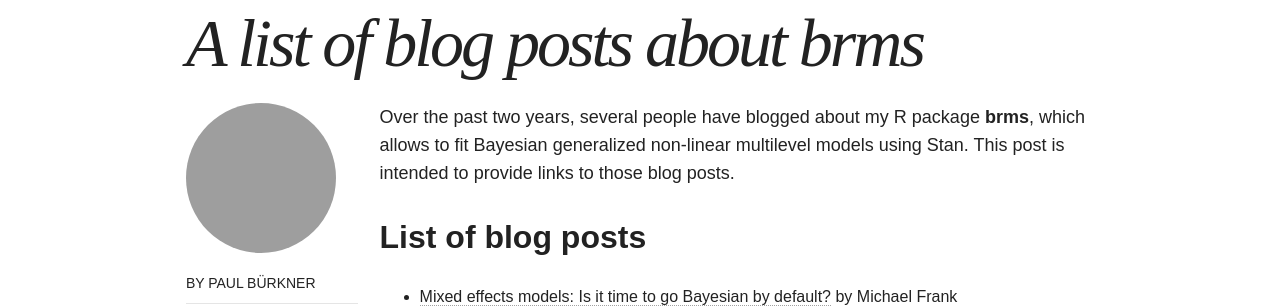
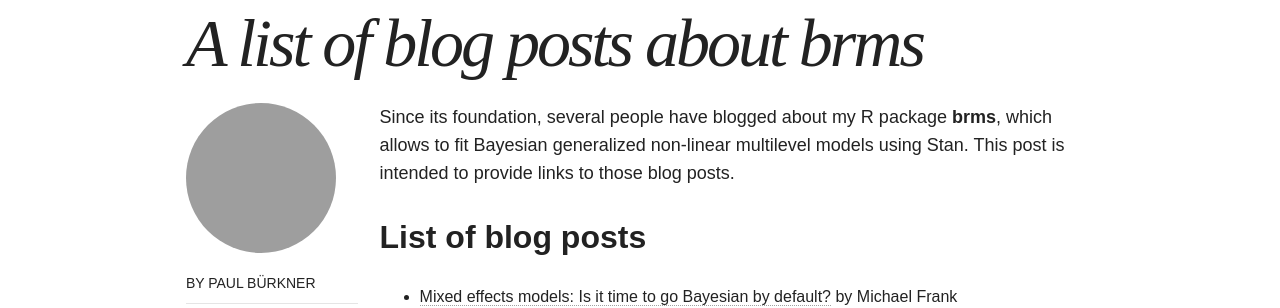
Before and after one commit to paul-buerkner/paul-buerkner.github.io, a Jekyll site: the page built from _posts/blog/2017-08-30-brms-blogposts.md, in a window 1280 px wide. Shown: the part 469-777 px from the top of the page. Built offline with Jekyll 4.4.1, drawn with Linux system fonts in a browser that asks for light colours; nearby versions of some CDN libraries.

Commit message:
update 'about' section

```diff
--- a/_posts/blog/2017-08-30-old-brms-blogposts.md
+++ b/_posts/blog/2017-08-30-brms-blogposts.md
@@ -9,7 +9,7 @@ image:
   feature:
 ---
 
-Over the past two years, several people have blogged about my R package **brms**, which allows to fit Bayesian generalized non-linear multilevel models using Stan. This post is intended to provide links to those blog posts.
+Since its foundation, several people have blogged about my R package **brms**, which allows to fit Bayesian generalized non-linear multilevel models using Stan. This post is intended to provide links to those blog posts.
 
 ## List of blog posts
 
```
Also changed, not shown: about/index.md (+4 -3 lines).
